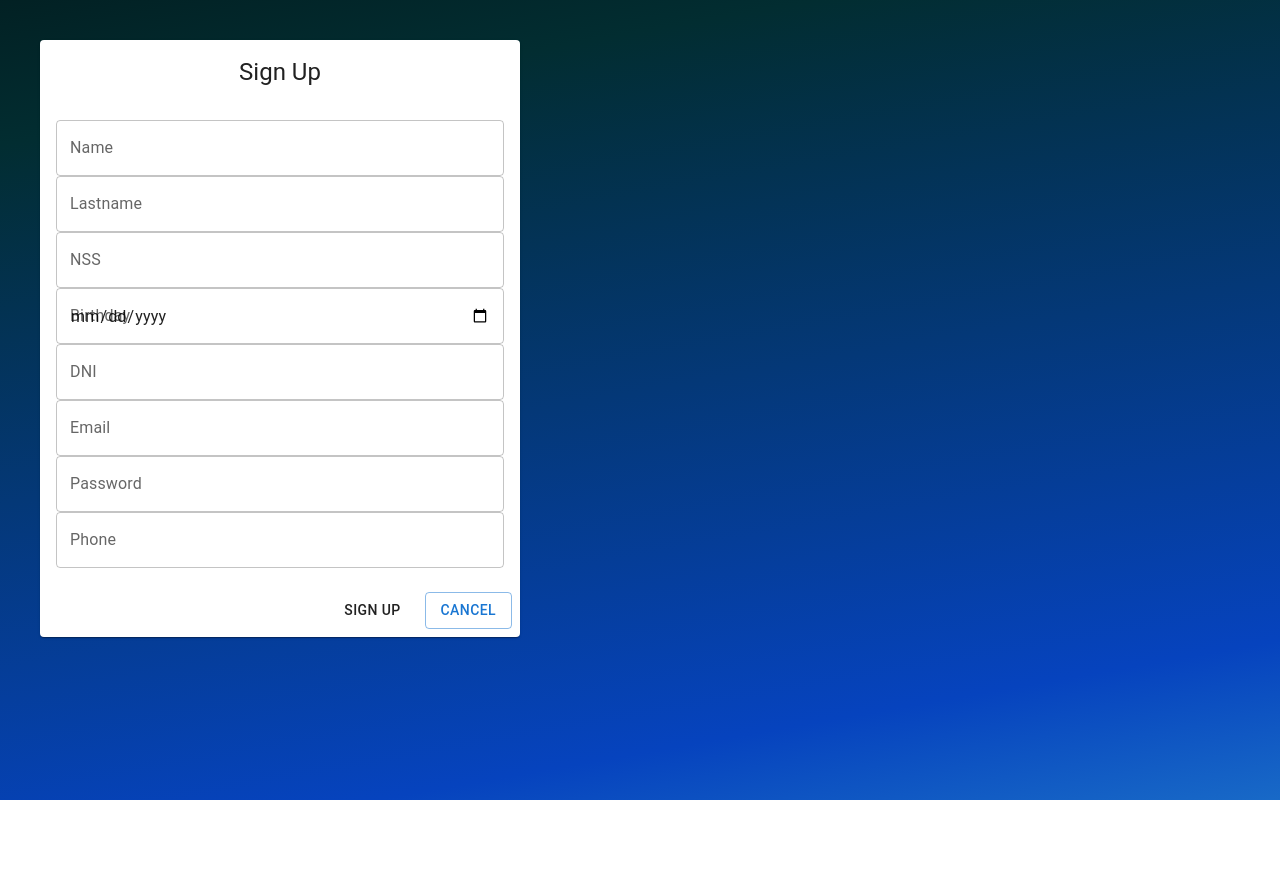
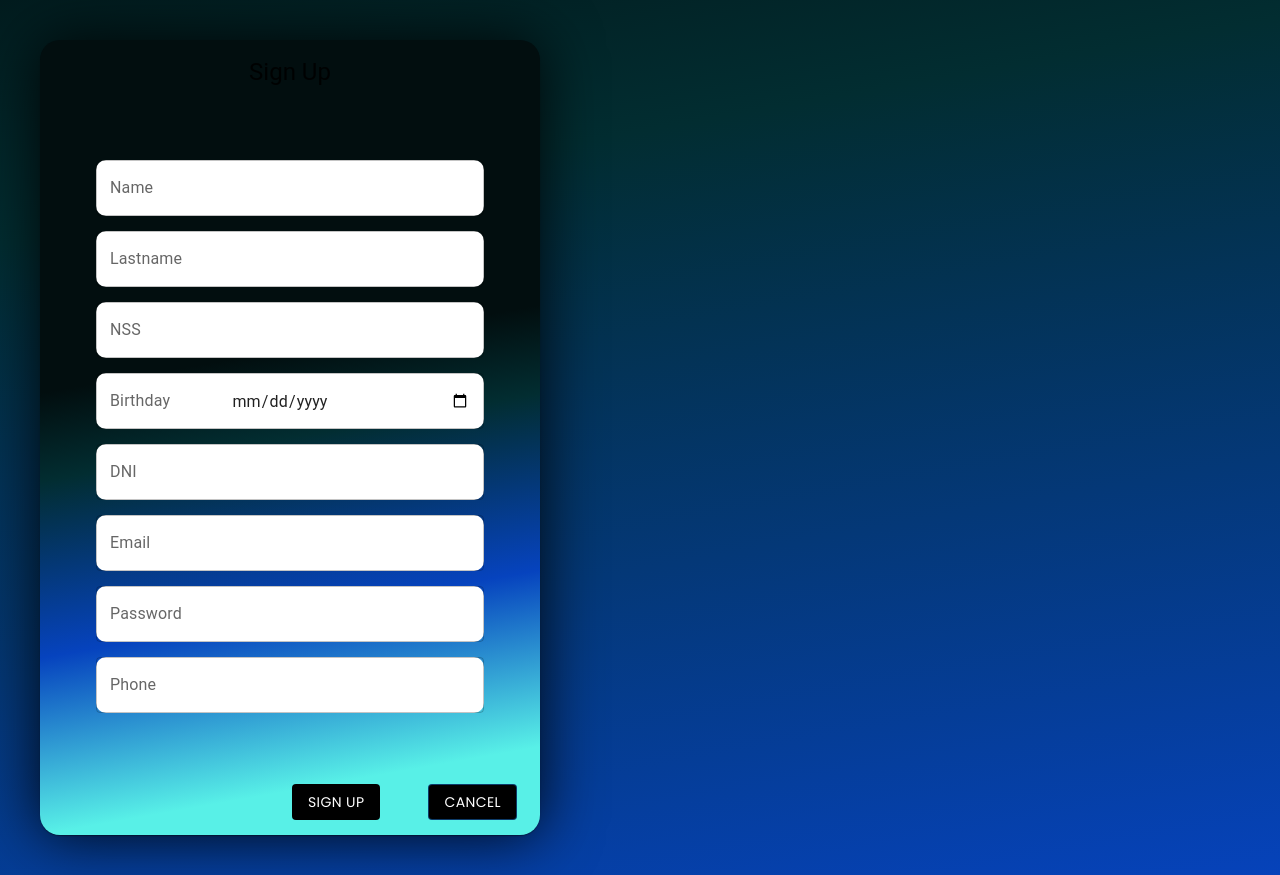
Before and after one commit to Natxafav/Health_Tracker, a React (Vite) app: page /signup in a window 1280 px wide. Before the commit the page ends 800 px from the top, so only its background shows below. Built offline with nearby package versions, Linux system fonts and the light colour scheme.

Commit message:
Signup placeHolder center

```diff
--- a/src/pages/Login/Login.jsx
+++ b/src/pages/Login/Login.jsx
@@ -1,38 +1,105 @@
-import { Button, Card, CardContent, InputAdornment, TextField, Typography } from '@mui/material'
-import { useState, useEffect } from 'react'
-import './Login.css'
-import { login } from '../../services/auth'
-import "@fontsource/poppins"
-
+import {
+  Button,
+  Card,
+  CardContent,
+  InputAdornment,
+  TextField,
+  Typography,
+} from "@mui/material";
+import { useState, useEffect } from "react";
+import "./Login.css";
+import { login } from "../../services/auth";
+import "@fontsource/poppins";
+import { LockOutlined, MailOutline } from "@mui/icons-material";
 
 function Login() {
-    const [email, setEmail] = useState('')
-    const [password, setPassword] = useState('')
+  const [email, setEmail] = useState("");
+  const [password, setPassword] = useState("");
 
-    const userPost = async() => {
+  const userPost = async () => {
     try {
-            const res = await login({email,password})
-            localStorage.setItem('token', res.data.token)
-            console.log('TODO BIEN')
+      const res = await login({ email, password });
+      localStorage.setItem("token", res.data.token);
+      console.log("TODO BIEN");
     } catch (error) {
-            console.log(error)
+      console.log(error);
     }
-    }
+  };
 
   return (
     <div className="login">
-            <Card className="main" sx={{borderRadius: '20px'}} >
+      <Card className="main" sx={{ borderRadius: "20px" }}>
         <CardContent className="fields">
-                    <TextField sx={{margin: '10px', fontFamily: 'poppins'}} className="field" placeholder='Email' onChange={(e) => setEmail(e.target.value)} inputProps={InputAdornment}><Typography sx={{fontFamily: 'poppins'}}>Email</Typography></TextField>
-                    <TextField sx={{margin: '10px', fontFamily: 'poppins'}} className="field" placeholder='Password' onChange={(e) => setPassword(e.target.value)}><Typography sx={{fontFamily: 'poppins'}}>Password</Typography></TextField>
+          <TextField
+            sx={{ margin: "10px", fontFamily: "poppins" }}
+            className="field"
+            placeholder="Email"
+            onChange={(e) => setEmail(e.target.value)}
+            InputProps={{
+                startAdornment: (
+                    <InputAdornment position="start">
+                        <MailOutline />
+                    </InputAdornment>
+                )
+            }}
+          >
+            <Typography sx={{ fontFamily: "poppins" }}>Email</Typography>
+          </TextField>
+          <TextField
+            sx={{ margin: "10px", fontFamily: "poppins" }}
+            className="field"
+            placeholder="Password"
+            onChange={(e) => setPassword(e.target.value)}
+            InputProps={{
+                startAdornment: (
+                    <InputAdornment position="start">
+                        <LockOutlined />
+                    </InputAdornment>
+                )
+            }}
+          >
+            <Typography sx={{ fontFamily: "poppins" }}>Password</Typography>
+          </TextField>
         </CardContent>
         <div className="btncontainer">
-                    <Button className='btn' onClick={() => {userPost()}} sx={{color: 'white' , 'backgroundColor': 'black',  fontFamily: 'poppins', ":hover":{backgroundColor: 'Aqua', color: 'black',boxShadow: '15px -5px 10px' }}}>Login</Button>
-                    <Button className='btn' onClick={() => {}} sx={{color: 'white' , 'backgroundColor': 'black',  fontFamily: 'poppins',":hover":{ backgroundColor: 'Aqua', color: 'black', boxShadow: '15px -5px 10px' }}}>Register</Button>
+          <Button
+            className="btn"
+            onClick={() => {
+              userPost();
+            }}
+            sx={{
+              color: "white",
+              backgroundColor: "black",
+              fontFamily: "poppins",
+              ":hover": {
+                backgroundColor: "Aqua",
+                color: "black",
+                boxShadow: "15px -5px 10px",
+              },
+            }}
+          >
+            Login
+          </Button>
+          <Button
+            className="btn"
+            onClick={() => {}}
+            sx={{
+              color: "white",
+              backgroundColor: "black",
+              fontFamily: "poppins",
+              ":hover": {
+                backgroundColor: "Aqua",
+                color: "black",
+                boxShadow: "15px -5px 10px",
+              },
+            }}
+          >
+            Register
+          </Button>
         </div>
       </Card>
     </div>
-    )
+  );
 }
 
-export default Login
+export default Login;
--- /dev/null
+++ b/src/pages/SignUp/SignUp.css
@@ -0,0 +1,57 @@
+
+.signup{
+
+    margin: 0px auto;
+
+}
+
+
+.mainContainer{
+    min-height: 300px;
+    min-width: 500px;
+    max-width: 500px;
+    background: linear-gradient(170deg, #020e0f 40%,#022d31 50%,#0643be 70% ,#58f0e7 90%);
+    filter: drop-shadow(0px 0px 30px);
+
+}
+.fields{
+    display:flex;
+    flex-direction: column;
+
+
+}
+
+.field{
+    background-color: white;
+    border-radius: 10px;
+    font-family: 'Poppins';
+    text-align: end;
+    align-content: end;
+
+
+}
+.field label{
+   align-content: center;
+}
+.btncontainer{
+    display:flex;
+    justify-content: center;
+    height: 50px;margin-right: 15px;
+}
+
+.btn{
+    height: 60px;
+    width: 200px;
+}
+
+@keyframes gradient {
+    0% {
+        background-position: 0% 50%;
+    }
+    50% {
+        background-position: 100% 50%;
+    }
+    100% {
+        background-position: 0% 50%;
+    }
+}
--- a/src/pages/SignUp/SignUp.jsx
+++ b/src/pages/SignUp/SignUp.jsx
@@ -1,7 +1,7 @@
 import React, { useState } from 'react'
 import { signup } from '../../services/auth'
 import { Button, Card, CardActions, CardContent, CardHeader, TextField } from '@mui/material'
-
+import './SignUp.css'
 const SignUp = () => {
 
     const [name, setName] = useState('')
@@ -19,77 +19,114 @@ const SignUp = () => {
             name, lastname, nss, date_birth, dni, email, password, phone
 
         })
+        localStorage.setItem('Authorization', res.data.token)
+        localStorage.setItem('user',res.data.user)
     }
 
   return (
-    <>
-    <Card sx={{ width: "40%" }}>
-        <CardHeader title="Sign Up" />
-        <CardContent
-          sx={{ display: "flex", flexDirection: "column", garp: "10px" }}
+    <div className='signup' sx={{color:'white'}}>
+    <Card className='mainContainer' sx={{ borderRadius: "20px", gap: "15px",}}>
+        <CardHeader  title="Sign Up" />
+        <CardContent className='fields'
+          sx={{ display: "flex", flexDirection: "column", gap:'15px', }}
         >
-          <TextField
+          <TextField className='field'
+           sx={{ textAlign:'center', fontFamily: "poppins", }}
+
             type="text"
             variant="outlined"
             label="Name"
             onChange={(e) => setName(e.target.value)}
+             inputProps={{ style: { textAlign: 'center' } }}
           ></TextField>
-          <TextField
+          <TextField className='field'
+           sx={{  fontFamily: "poppins" }}
             type="text"
             variant="outlined"
             label="Lastname"
             onChange={(e) => setLastname(e.target.value)}
+             inputProps={{ style: { textAlign: 'center' } }}
           ></TextField>
-            <TextField
+            <TextField className='field'
+             sx={{  fontFamily: "poppins" }}
             type="text"
             variant="outlined"
             label="NSS"
             onChange={(e) => setNss(e.target.value)}
+             inputProps={{ style: { textAlign: 'center' } }}
           ></TextField>
-            <TextField
+            <TextField className='field'
+             sx={{  fontFamily: "poppins" , align:'center'}}
             type="date"
             variant="outlined"
             label="Birthday"
             onChange={(e) => setDate_birth(e.target.value)}
+             inputProps={{ style: { textAlign: 'center' } }}
           ></TextField>
-           <TextField
+           <TextField className='field'
+            sx={{  fontFamily: "poppins" }}
             type="text"
             variant="outlined"
             label="DNI"
             onChange={(e) => setDni(e.target.value)}
+             inputProps={{ style: { textAlign: 'center' } }}
           ></TextField>
-          <TextField
+          <TextField className='field'
+           sx={{  fontFamily: "poppins" }}
             type="email"
             variant="outlined"
             label="Email"
             onChange={(e) => setEmail(e.target.value)}
+             inputProps={{ style: { textAlign: 'center' } }}
           ></TextField>
 
-          <TextField
+          <TextField className='field'
+           sx={{  fontFamily: "poppins" }}
             type="password"
             variant="outlined"
             label="Password"
             onChange={(e) => setPassword(e.target.value)}
+             inputProps={{ style: { textAlign: 'center' } }}
           ></TextField>
-          <TextField
+          <TextField className='field'
+           sx={{  fontFamily: "poppins" }}
             type="text"
             variant="outlined"
             label="Phone"
             onChange={(e) => setPhone(e.target.value)}
+             inputProps={{ style: { textAlign: 'center' } }}
           ></TextField>
         </CardContent>
-        <CardActions sx={{ display: "flex", justifyContent: "end" }}>
-          <Button variant=" outlined" onClick={()=>handleSignUp()}>
+        <CardActions className='btncontainer' sx={{ display: "flex", justifyContent: "end" }}>
+          <Button variant=" outlined" onClick={()=>handleSignUp()} sx={{
+              color: "white",
+              backgroundColor: "black",
+              fontFamily: "poppins",
+              ":hover": {
+                backgroundColor: "Aqua",
+                color: "black",
+                boxShadow: "15px -5px 10px",
+              },
+            }}>
             Sign Up
           </Button>
-          <Button variant="outlined">Cancel</Button>
+          <Button variant="outlined" sx={{
+              color: "white",
+              backgroundColor: "black",
+              fontFamily: "poppins",
+              ":hover": {
+                backgroundColor: "Aqua",
+                color: "black",
+                boxShadow: "15px -5px 10px",
+              },
+            }}>Cancel</Button>
         </CardActions>
       </Card>
 
 
 
 
-    </>  )
+    </div>  )
 }
 
 export default SignUp
```
Lines whose indentation alone changed are shown as unchanged.
